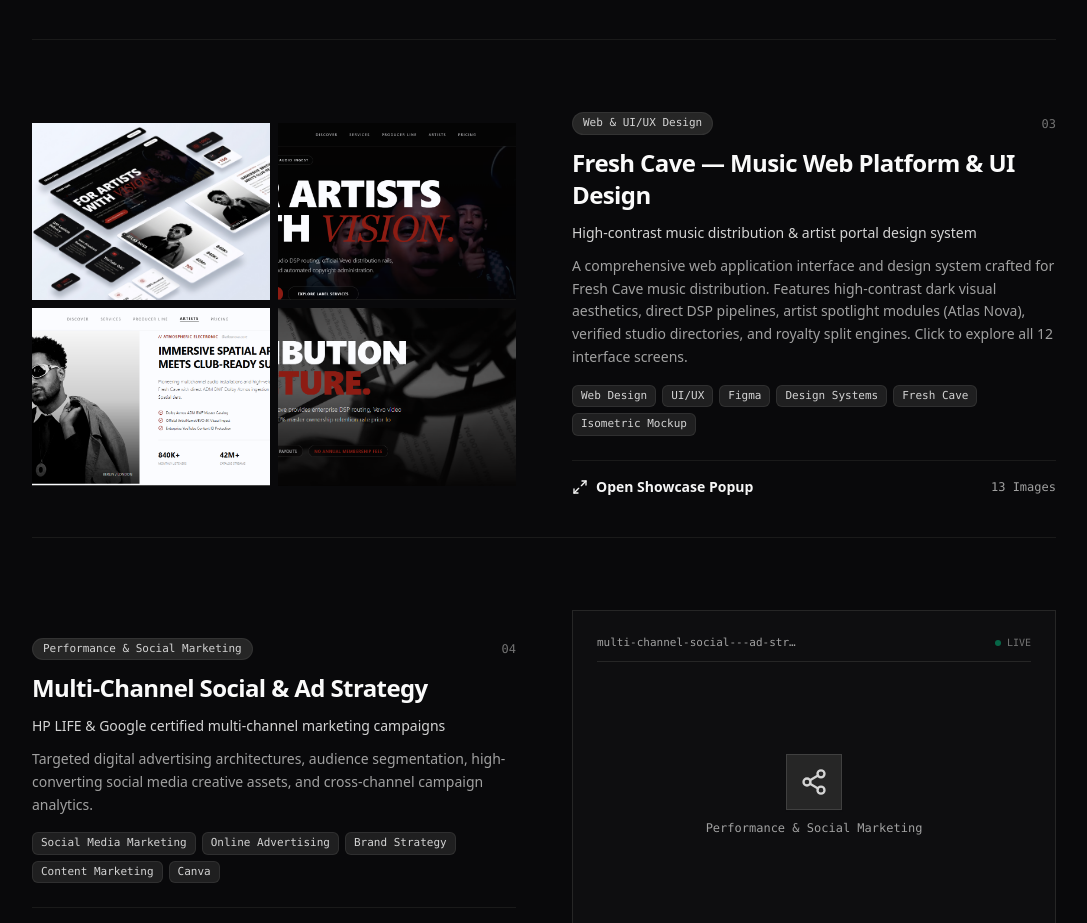
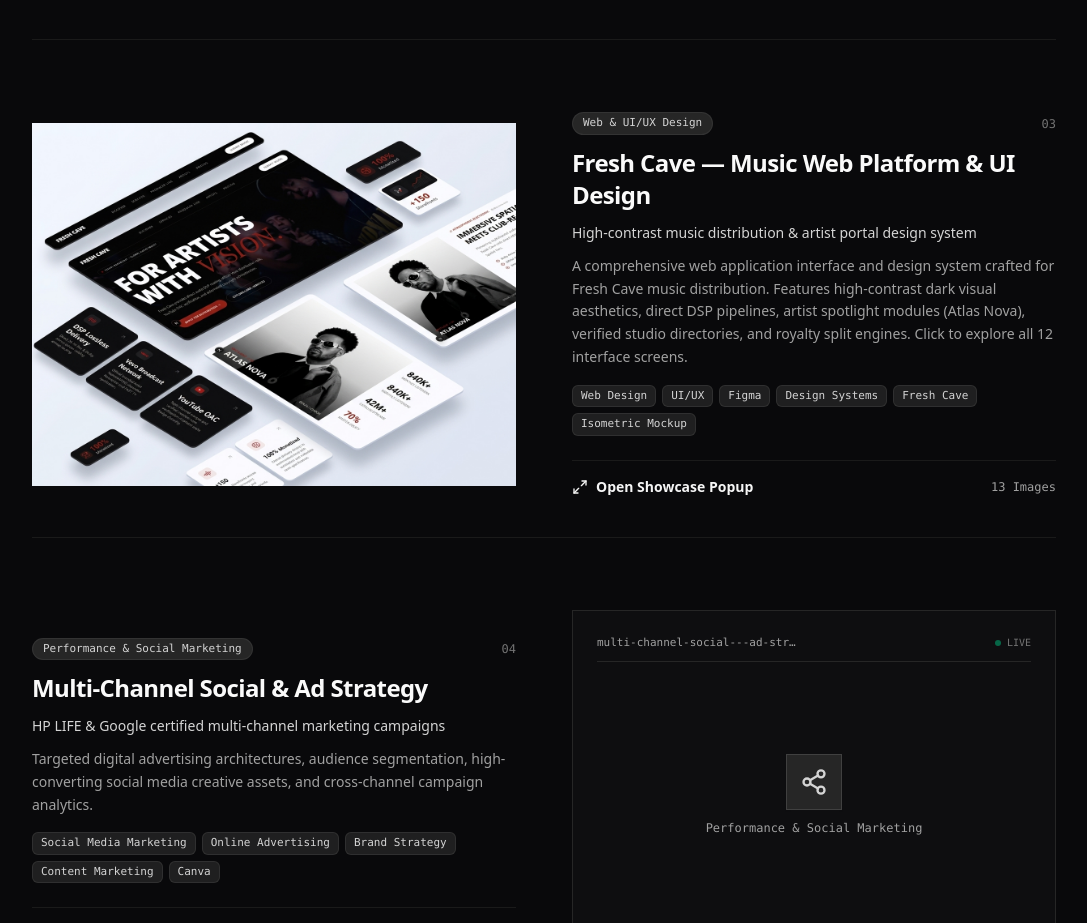
Before and after one commit to beteabrham/beteabrham, a Next.js app: page / in a window 1280 px wide. Shown: the part 5080-6003 px from the top of the page, without its empty margins (96-1183 px from the left). Built offline with nearby package versions, Linux system fonts and the light colour scheme.

Commit message:
feat: add Projects component with interactive showcase modals and dynamic project rows

```diff
--- a/components/Projects.tsx
+++ b/components/Projects.tsx
@@ -215,122 +215,24 @@
     );
   }
 
-  // SPECIAL ROW: Fresh Cave Web Design & UI System (4-photo grid, no container behind, sharp straight corners)
+  // SPECIAL ROW: Fresh Cave Web Design & UI System (Show only the mockup web design, no extra elements, sharp straight corners)
   if (project.id === "brand-ui-system") {
     return (
       <div className="grid grid-cols-1 md:grid-cols-2 gap-8 lg:gap-14 items-center py-10 border-b border-neutral-200/50 dark:border-neutral-800/60 last:border-b-0">
-        {/* Images Grid: Direct images, no container holding them, sharp straight corners */}
+        {/* Mockup Preview: Show only the mockup web design without adding anything */}
         <div className={`w-full ${isEven ? "order-1 md:order-1" : "order-1 md:order-2"}`}>
           <div
             onClick={() => onOpenBrandUiShowcase()}
-            className="aspect-[4/3] w-full relative cursor-pointer"
+            className="aspect-[4/3] w-full relative cursor-pointer overflow-hidden rounded-none"
           >
-            {/* 4 Edge-to-Edge Filled 1:1 Images Grid (No container, no curved corners) */}
-            <div className="grid grid-cols-2 grid-rows-2 w-full h-full gap-2">
-              {/* Tile 1: 3D Isometric Mockup */}
-              <div
-                role="button"
-                tabIndex={0}
-                onClick={(e) => {
-                  e.stopPropagation();
-                  onOpenBrandUiShowcase("fresh-cave-mockup-overview");
-                }}
-                onKeyDown={(e) => {
-                  if (e.key === "Enter" || e.key === " ") {
-                    e.stopPropagation();
-                    onOpenBrandUiShowcase("fresh-cave-mockup-overview");
-                  }
-                }}
-                aria-label="View Fresh Cave 3D UI Mockup in showcase"
-                className="relative w-full h-full overflow-hidden group/tile cursor-pointer"
-              >
-                <Image
-                  src="/Brand%20%26%20UI/fresh-cave-ui-mockup.jpg"
-                  alt="Fresh Cave 3D UI Mockup"
-                  fill
-                  sizes="(max-width: 768px) 50vw, 320px"
-                  className="object-cover group-hover/tile:scale-105 transition-transform duration-300"
-                />
-              </div>
-
-              {/* Tile 2: Hero Section */}
-              <div
-                role="button"
-                tabIndex={0}
-                onClick={(e) => {
-                  e.stopPropagation();
-                  onOpenBrandUiShowcase("fresh-cave-hero");
-                }}
-                onKeyDown={(e) => {
-                  if (e.key === "Enter" || e.key === " ") {
-                    e.stopPropagation();
-                    onOpenBrandUiShowcase("fresh-cave-hero");
-                  }
-                }}
-                aria-label="View Fresh Cave Hero Landing in showcase"
-                className="relative w-full h-full overflow-hidden group/tile cursor-pointer"
-              >
-                <Image
-                  src="/Brand%20%26%20UI/Screenshot%202026-09-16%20204227.png"
-                  alt="Fresh Cave Hero Landing"
-                  fill
-                  sizes="(max-width: 768px) 50vw, 320px"
-                  className="object-cover group-hover/tile:scale-105 transition-transform duration-300"
-                />
-              </div>
-
-              {/* Tile 3: Artist Spotlight (Atlas Nova) */}
-              <div
-                role="button"
-                tabIndex={0}
-                onClick={(e) => {
-                  e.stopPropagation();
-                  onOpenBrandUiShowcase("fresh-cave-artist-spotlight");
-                }}
-                onKeyDown={(e) => {
-                  if (e.key === "Enter" || e.key === " ") {
-                    e.stopPropagation();
-                    onOpenBrandUiShowcase("fresh-cave-artist-spotlight");
-                  }
-                }}
-                aria-label="View Atlas Nova Artist Spotlight in showcase"
-                className="relative w-full h-full overflow-hidden group/tile cursor-pointer"
-              >
-                <Image
-                  src="/Brand%20%26%20UI/Screenshot%202026-09-16%20204634.png"
-                  alt="Atlas Nova Artist Spotlight"
-                  fill
-                  sizes="(max-width: 768px) 50vw, 320px"
-                  className="object-cover group-hover/tile:scale-105 transition-transform duration-300"
-                />
-              </div>
-
-              {/* Tile 4: Distribution Rates & Pricing Tiers */}
-              <div
-                role="button"
-                tabIndex={0}
-                onClick={(e) => {
-                  e.stopPropagation();
-                  onOpenBrandUiShowcase("fresh-cave-pricing-tiers");
-                }}
-                onKeyDown={(e) => {
-                  if (e.key === "Enter" || e.key === " ") {
-                    e.stopPropagation();
-                    onOpenBrandUiShowcase("fresh-cave-pricing-tiers");
-                  }
-                }}
-                aria-label="View Fresh Cave Distribution Rates in showcase"
-                className="relative w-full h-full overflow-hidden group/tile cursor-pointer"
-              >
-                <Image
-                  src="/Brand%20%26%20UI/Screenshot%202026-09-16%20204657.png"
-                  alt="Fresh Cave Distribution Rates"
-                  fill
-                  sizes="(max-width: 768px) 50vw, 320px"
-                  className="object-cover group-hover/tile:scale-105 transition-transform duration-300"
-                />
-              </div>
-            </div>
+            <Image
+              src="/Brand%20%26%20UI/fresh-cave-ui-mockup.jpg"
+              alt="Fresh Cave Web Design Mockup"
+              fill
+              sizes="(max-width: 768px) 100vw, 560px"
+              className="object-cover hover:scale-105 transition-transform duration-300 rounded-none"
+              priority
+            />
           </div>
         </div>
 
```
